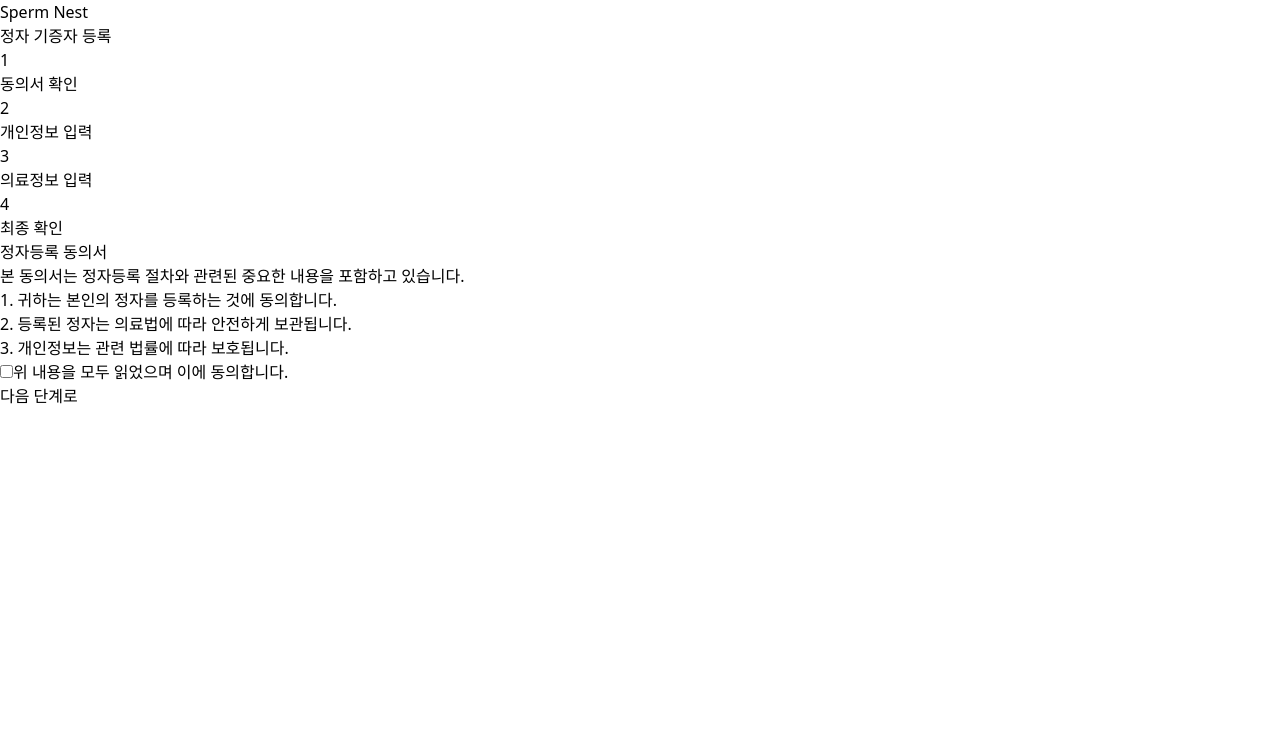
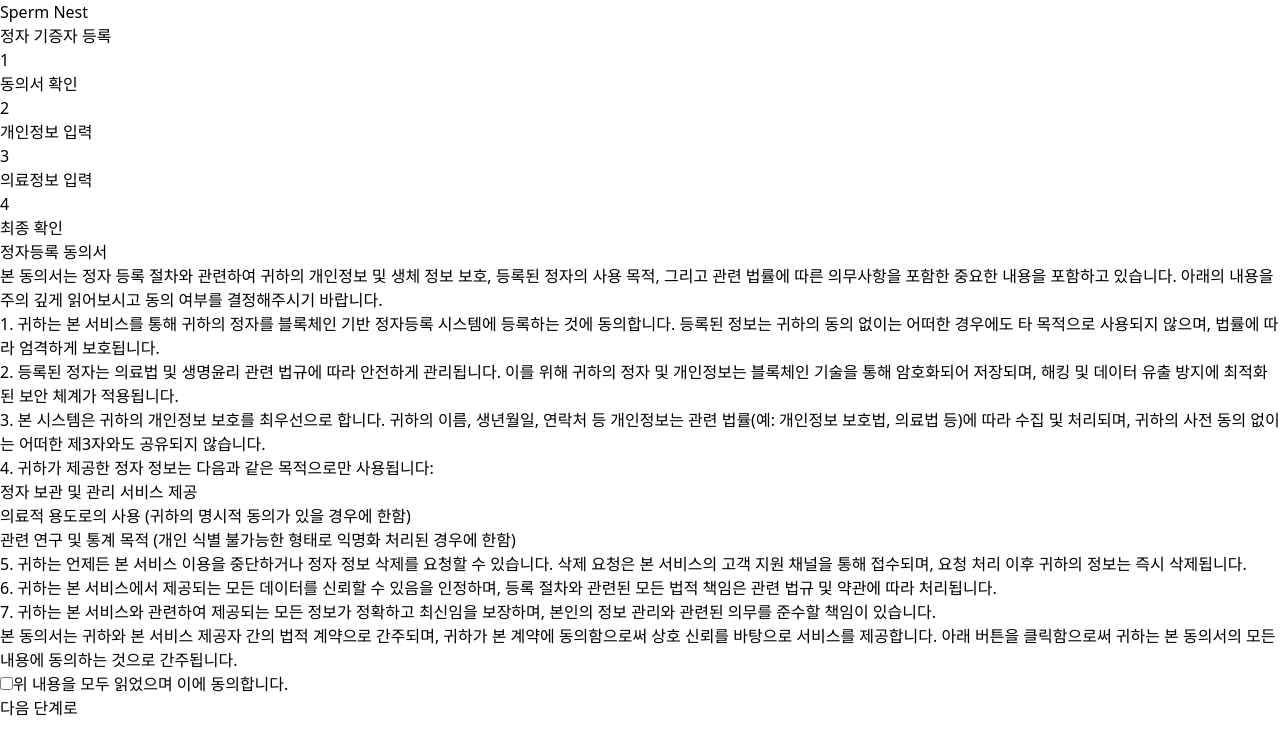
Before and after one commit to blackout-oldguys/DGDT_FE, a React (Vite) app: page /register in a window 1280 px wide. Shown: the top 754 px of the page. Built offline with nearby package versions, Linux system fonts and the light colour scheme.

Commit message:
style: 정자등록동의서

```diff
--- a/src/pages/MainPage.jsx
+++ b/src/pages/MainPage.jsx
@@ -37,8 +37,8 @@
       <div className={`fixed bottom-0 h-1/5 left-0 right-0 bg-white shadow-lg border-t border-gray-200 transition-all duration-700 ease-in-out ${showNav ? 'translate-y-0 opacity-100' : 'translate-y-full opacity-0'}`}>
         <div className="max-w-7xl h-full mx-auto flex justify-between items-center space-x-4">
           <div className="flex h-full items-center ">
-            <div className="ml-3 bg-slate-100 h-full text-4xl font-bold text-blue-600 px-3 ">Sperm Nest</div>
-            <div className="ml-3 text-xl ">
+            <div className="flex justify-center items-center bg-slate-50 h-full text-4xl font-bold text-blue-600 px-10 ">Sperm Nest</div>
+            <div className="ml-10 text-xl">
               블랙아웃 정자은행
             </div>
           </div>
--- a/src/pages/RegisterPage.jsx
+++ b/src/pages/RegisterPage.jsx
@@ -19,20 +19,20 @@
 
   return (
     <div className="h-full w-full bg-slate-200">
-      <div className="bg-white shadow-sm border-b border-gray-200">
-        <div className="max-w-7xl h-20 mx-auto flex items-center px-4">
-          <div className="text-4xl font-bold text-blue-600">Sperm Nest</div>
-          <div className="ml-7 text-2xl text-gray-600">정자 기증자 등록</div>
+      <div className="shadow-sm border-b border-gray-200">
+        <div className="max-w-7xl h-16 mx-auto flex items-center px-4 justify-between">
+          <div className="text-3xl font-bold text-blue-600">Sperm Nest</div>
+          <div className="mr-10 text-xl text-black">정자 기증자 등록</div>
         </div>
       </div>
 
-      <div className="max-w-3xl mx-auto pt-8">
-        <div className="flex justify-between items-center mb-8">
+      <div className="max-w-3xl mx-auto pt-6">
+        <div className="flex justify-between items-center mb-6">
           {steps.map((step, index) => (
             <div key={index} className="flex items-center">
               <div className={`w-8 h-8 rounded-full flex items-center justify-center
-                ${currentStep > index + 1 ? 'bg-green-500' :
-                  currentStep === index + 1 ? 'bg-blue-500' : 'bg-gray-300'}
+                ${currentStep > index + 1 ? 'bg-green-300' :
+                  currentStep === index + 1 ? 'bg-blue-400' : 'bg-gray-300'}
                 text-white`}>
                 {index + 1}
               </div>
@@ -48,19 +48,39 @@
 
         {currentStep === 1 && (
           <div className="bg-white p-6 rounded-lg shadow-md ">
-            <h2 className="text-3xl text-center font-bold mb-4">정자등록 동의서</h2>
-            <div className="h-72 mb-4 p-4 rounded text-xl">
+            <h2 className="text-2xl text-center font-bold mb-4">정자등록 동의서</h2>
+            <div className="h-72 mb-4 p-4 rounded text-sm text-gray-600 bg-slate-50 overflow-y-auto">
               <p className="mb-4">
-                본 동의서는 정자등록 절차와 관련된 중요한 내용을 포함하고 있습니다.
+                본 동의서는 정자 등록 절차와 관련하여 귀하의 개인정보 및 생체 정보 보호, 등록된 정자의 사용 목적, 그리고 관련 법률에 따른 의무사항을 포함한 중요한 내용을 포함하고 있습니다. 아래의 내용을 주의 깊게 읽어보시고 동의 여부를 결정해주시기 바랍니다.
               </p>
               <p className="mb-4">
-                1. 귀하는 본인의 정자를 등록하는 것에 동의합니다.
+                1. 귀하는 본 서비스를 통해 귀하의 정자를 블록체인 기반 정자등록 시스템에 등록하는 것에 동의합니다. 등록된 정보는 귀하의 동의 없이는 어떠한 경우에도 타 목적으로 사용되지 않으며, 법률에 따라 엄격하게 보호됩니다.
               </p>
               <p className="mb-4">
-                2. 등록된 정자는 의료법에 따라 안전하게 보관됩니다.
+                2. 등록된 정자는 의료법 및 생명윤리 관련 법규에 따라 안전하게 관리됩니다. 이를 위해 귀하의 정자 및 개인정보는 블록체인 기술을 통해 암호화되어 저장되며, 해킹 및 데이터 유출 방지에 최적화된 보안 체계가 적용됩니다.
               </p>
               <p className="mb-4">
-                3. 개인정보는 관련 법률에 따라 보호됩니다.
+                3. 본 시스템은 귀하의 개인정보 보호를 최우선으로 합니다. 귀하의 이름, 생년월일, 연락처 등 개인정보는 관련 법률(예: 개인정보 보호법, 의료법 등)에 따라 수집 및 처리되며, 귀하의 사전 동의 없이는 어떠한 제3자와도 공유되지 않습니다.
+              </p>
+              <p className="mb-4">
+                4. 귀하가 제공한 정자 정보는 다음과 같은 목적으로만 사용됩니다:
+                <ul className="list-disc ml-6">
+                  <li>정자 보관 및 관리 서비스 제공</li>
+                  <li>의료적 용도로의 사용 (귀하의 명시적 동의가 있을 경우에 한함)</li>
+                  <li>관련 연구 및 통계 목적 (개인 식별 불가능한 형태로 익명화 처리된 경우에 한함)</li>
+                </ul>
+              </p>
+              <p className="mb-4">
+                5. 귀하는 언제든 본 서비스 이용을 중단하거나 정자 정보 삭제를 요청할 수 있습니다. 삭제 요청은 본 서비스의 고객 지원 채널을 통해 접수되며, 요청 처리 이후 귀하의 정보는 즉시 삭제됩니다.
+              </p>
+              <p className="mb-4">
+                6. 귀하는 본 서비스에서 제공되는 모든 데이터를 신뢰할 수 있음을 인정하며, 등록 절차와 관련된 모든 법적 책임은 관련 법규 및 약관에 따라 처리됩니다.
+              </p>
+              <p className="mb-4">
+                7. 귀하는 본 서비스와 관련하여 제공되는 모든 정보가 정확하고 최신임을 보장하며, 본인의 정보 관리와 관련된 의무를 준수할 책임이 있습니다.
+              </p>
+              <p className="mb-4">
+                본 동의서는 귀하와 본 서비스 제공자 간의 법적 계약으로 간주되며, 귀하가 본 계약에 동의함으로써 상호 신뢰를 바탕으로 서비스를 제공합니다. 아래 버튼을 클릭함으로써 귀하는 본 동의서의 모든 내용에 동의하는 것으로 간주됩니다.
               </p>
             </div>
 
@@ -80,11 +100,10 @@
             <button
               onClick={handleNext}
               disabled={!agreed}
-              className={`w-full text-xl py-2 px-4 rounded ${
-                agreed
+              className={`w-full text-xl py-2 px-4 rounded ${agreed
                   ? 'bg-blue-500 hover:bg-blue-600 text-white'
                   : 'bg-gray-300 cursor-not-allowed text-gray-500'
-              }`}
+                }`}
             >
               다음 단계로
             </button>
```
Also changed, not shown: 1 other file (tests, documents, lock files or other folders).
